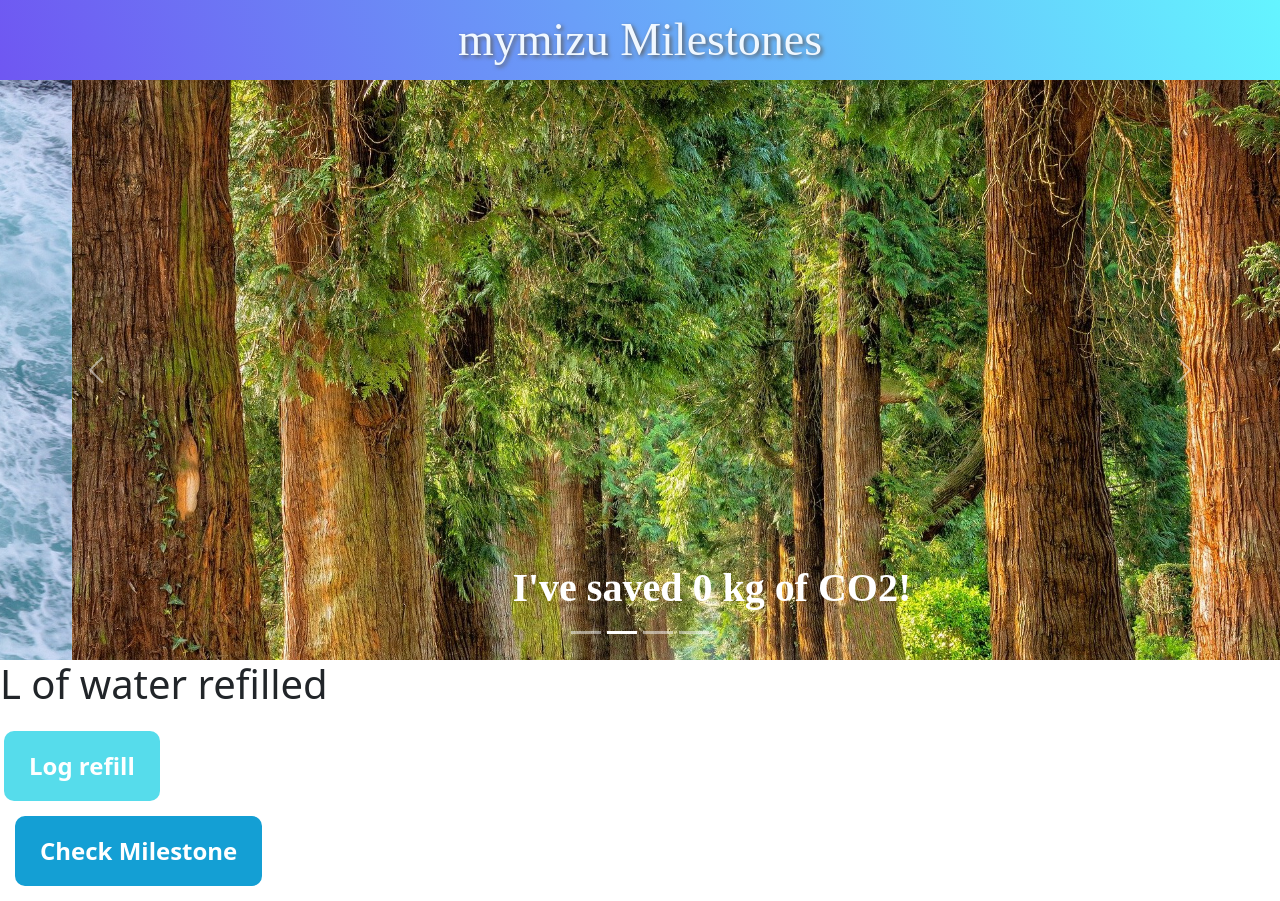
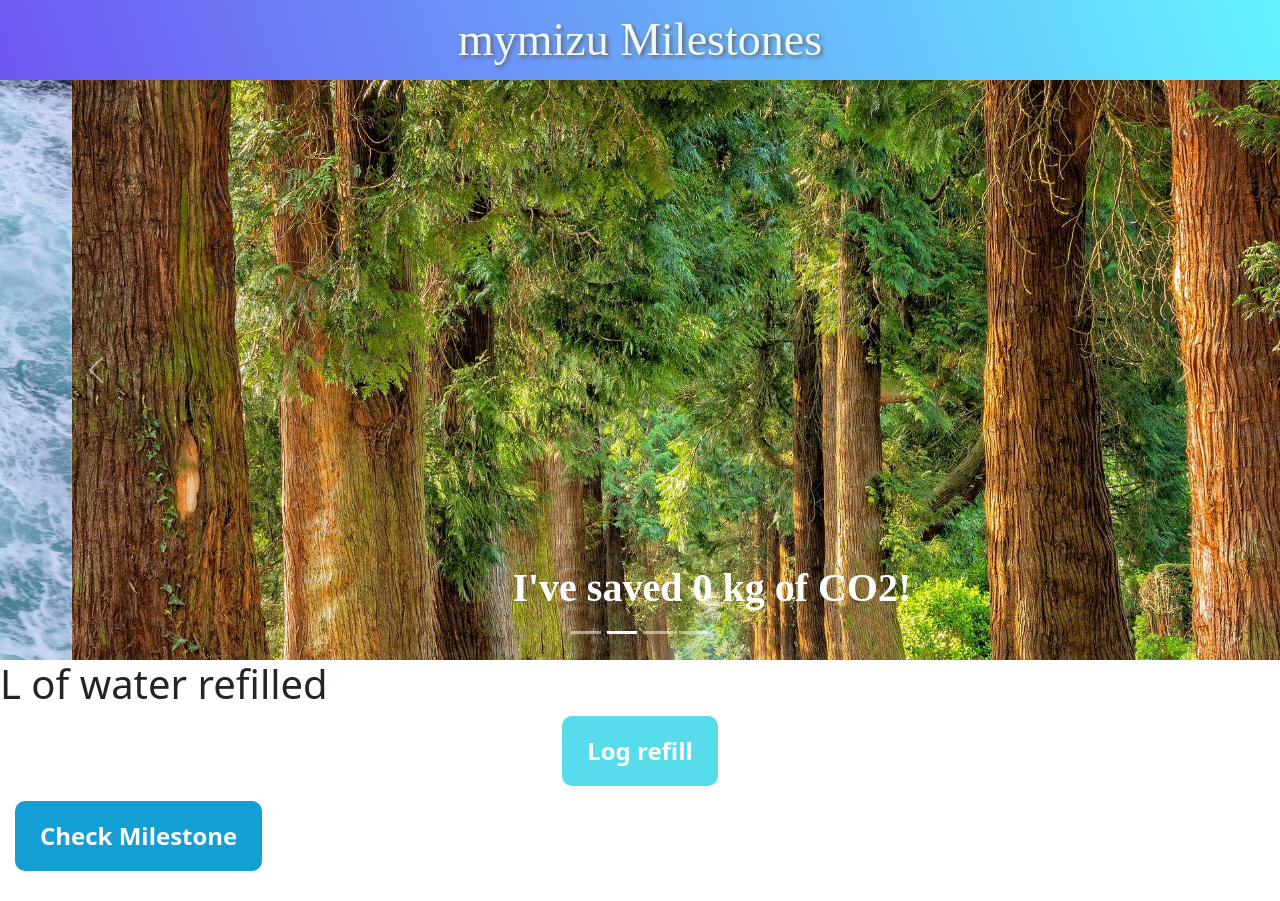
Before and after one commit to mAtencio27/mymizu_dolphin, a React (Create React App) app: page / in a window 1280 px wide. Built offline with nearby package versions, Linux system fonts and the light colour scheme; no server answers.

Commit message:
adjust style

```diff
--- a/src/components/Refill.jsx
+++ b/src/components/Refill.jsx
@@ -4,7 +4,7 @@ function Refill({user, handleUserChange, handleStoneChange}) {
 
   return (
     <div>
-      <h1>{user.refill_amount}L of water refilled</h1>
+      <h1 className="refill">{user.refill_amount}L of water refilled</h1>
         <style type="text/css">
           {`
     .btn-refill {
@@ -34,7 +34,7 @@ function Refill({user, handleUserChange, handleStoneChange}) {
             handleUserChange(newUser);
             handleStoneChange(newUser);
           }}
-          // style={{display: 'block', margin: '0 auto'}}
+          style={{display: 'block', margin: '0 auto'}}
         >
           Log refill
         </Button>
```
Also changed, not shown: src/components/Carousels.jsx (+4 -4 lines).
